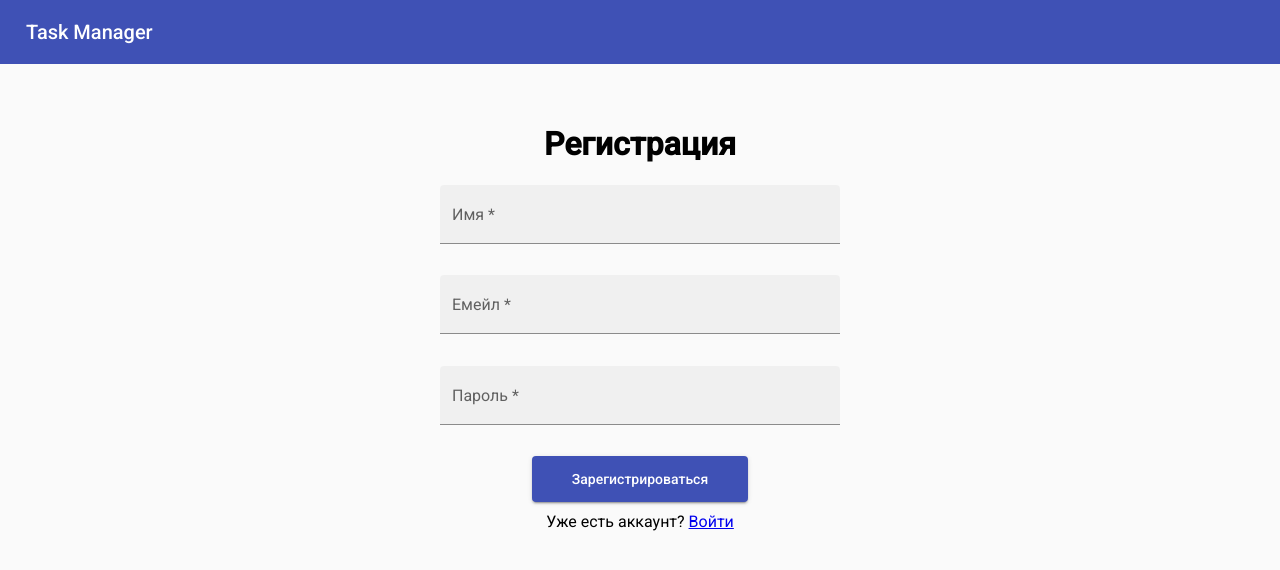
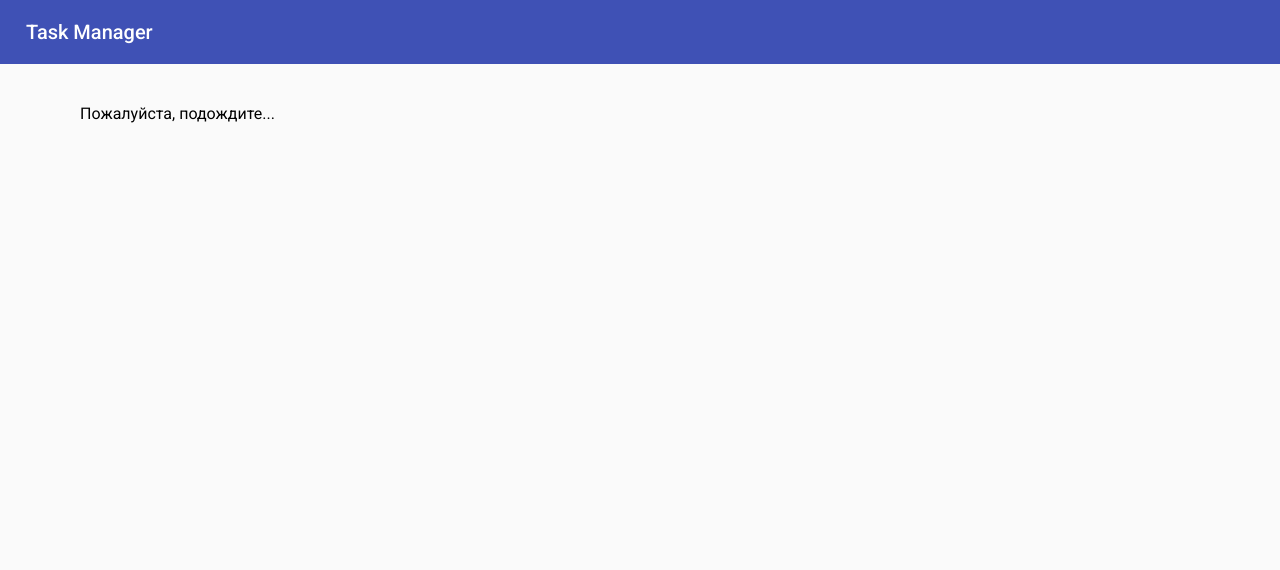
Before and after one commit to korenev6052/task-manager, an Angular app: page /registration in a window 1280 px wide. Shown: the top 570 px of the page. Built offline with nearby package versions, Linux system fonts and the light colour scheme.

Commit message:
fix loaded components

```diff
--- a/db.json
+++ b/db.json
@@ -73,14 +73,6 @@
       "priority": "Низкий",
       "status": "Неактивная",
       "id": 9
-    },
-    {
-      "title": "Задача 101",
-      "managerId": 3,
-      "description": "",
-      "priority": "Средний",
-      "status": "Неактивная",
-      "id": 10
     }
   ]
 }
--- a/src/app/auth/login/login.component.html
+++ b/src/app/auth/login/login.component.html
@@ -1,6 +1,7 @@
 <app-navbar></app-navbar>
 <div class="container">
-  <div class="login">
+  <div *ngIf="!loaded">Пожалуйста, подождите...</div>
+  <div *ngIf="loaded" class="login">
     <h1>Вход</h1>
     <form [formGroup]="form" (ngSubmit)="onSubmit()">
       <app-text-input [form]="form" type="email" name="email" label="Емейл" [errors]="formErrors['email']">
--- a/src/app/auth/login/login.component.ts
+++ b/src/app/auth/login/login.component.ts
@@ -14,6 +14,7 @@ import { FormErrors } from 'src/app/shared/interfaces/form-errors.interface';
 export class LoginComponent implements OnInit {
   constructor(private authService: AuthService, private router: Router, private snackBar: MatSnackBar) { }
 
+  loaded: boolean = false;
   form: FormGroup;
   formErrors: FormErrors = {};
 
@@ -22,6 +23,8 @@ export class LoginComponent implements OnInit {
       if (this.authService.isLoggedIn) {
         this.router.navigate(['/system']);
       }
+    }, () => {
+      this.loaded = true;
     });
 
     this.form = new FormGroup({
--- a/src/app/auth/registration/registration.component.html
+++ b/src/app/auth/registration/registration.component.html
@@ -1,6 +1,7 @@
 <app-navbar></app-navbar>
 <div class="container">
-  <div class="registration">
+  <div *ngIf="!loaded">Пожалуйста, подождите...</div>
+  <div *ngIf="loaded" class="registration">
     <h1>Регистрация</h1>
     <form [formGroup]="form" (ngSubmit)="onSubmit()">
       <app-text-input [form]="form" name="fullName" label="Имя" [errors]="formErrors['fullName']">
--- a/src/app/auth/registration/registration.component.ts
+++ b/src/app/auth/registration/registration.component.ts
@@ -25,11 +25,15 @@ export class RegistrationComponent extends SingleFormComponent implements OnInit
     super(formBuilder, snackBar);
   }
 
+  loaded: boolean = false;
+
   ngOnInit() {
     this.authService.tryLocalStorageLogin(() => {
       if (this.authService.isLoggedIn) {
         this.router.navigate(['/system']);
       }
+    }, () => {
+      this.loaded = true;
     });
 
     this.initForm({
--- a/src/app/shared/components/single-form/single-form.component.ts
+++ b/src/app/shared/components/single-form/single-form.component.ts
@@ -54,7 +54,7 @@ export class SingleFormComponent {
   }
 
   protected onSubmitFail(error: any) {
-    this.showMessage('Ошибка отправки формы');
+    this.showMessage('Произошла ошибка');
   }
 
   protected showMessage(message: string) {
--- a/src/app/system/edit-task/edit-task.component.html
+++ b/src/app/system/edit-task/edit-task.component.html
@@ -1,7 +1,7 @@
-<div class="edit-task">
+<div *ngIf="!loaded">Пожалуйста, подождите...</div>
+<div *ngIf="loaded" class="edit-task">
   <h1>Редактировать задачу</h1>
-  <div *ngIf="!loaded">Пожалуйста, подождите...</div>
-  <form *ngIf="loaded" [formGroup]="form" (ngSubmit)="onSubmit()">
+  <form [formGroup]="form" (ngSubmit)="onSubmit()">
     <app-text-input [form]="form" name="title" label="Название" [errors]="formErrors['title']">
     </app-text-input>
     <app-select-input [form]="form" name="managerId" label="Исполнитель" [errors]="formErrors['managerId']"
--- a/src/app/system/task-list/task-list.component.html
+++ b/src/app/system/task-list/task-list.component.html
@@ -1,4 +1,5 @@
-<div class="tasks">
+<div *ngIf="!loaded">Пожалуйста, подождите...</div>
+<div *ngIf="loaded" class="tasks">
   <h1>Список задач</h1>
   <div class="tasks__item">
     <mat-accordion>
--- a/src/app/system/task-list/task-list.component.ts
+++ b/src/app/system/task-list/task-list.component.ts
@@ -14,9 +14,10 @@ import { Task } from '../shared/models/task.model';
 export class TaskListComponent implements OnInit, OnDestroy {
   constructor(private tasksService: TasksService, private snackBar: MatSnackBar) { }
 
-  destroy: Subject<any> = new Subject<any>();
+  loaded: boolean = false;
   originTasks: Task[] = [];
   tasks: Task[] = [];
+  destroy: Subject<any> = new Subject<any>();
 
   ngOnInit() {
     this.tasksService.getTasks()
@@ -24,7 +25,8 @@ export class TaskListComponent implements OnInit, OnDestroy {
       .subscribe((tasks: Task[]) => {
         this.originTasks = tasks;
         this.tasks = tasks;
-      })
+        this.loaded = true;
+      });
   }
 
   deleteTask(targetTask: Task) {
@@ -33,10 +35,14 @@ export class TaskListComponent implements OnInit, OnDestroy {
       .subscribe((response) => {
         this.originTasks = this.originTasks.filter((task) => task !== targetTask);
         this.tasks = this.tasks.filter((task) => task !== targetTask);
-        this.snackBar.open('Задача удалена', 'Закрыть', { duration: 3000, verticalPosition: 'bottom' });
+        this.showMessage('Задача удалена');
       }, (error) => {
-        this.snackBar.open('Произошла ошибка', 'Закрыть', { duration: 3000, verticalPosition: 'bottom' });
+        this.showMessage('Произошла ошибка');
       });
+  }
+
+  showMessage(message: string) {
+    this.snackBar.open(message, 'Закрыть', { duration: 3000, verticalPosition: 'bottom' });
   }
 
   trackByFn(index, item) {
```
